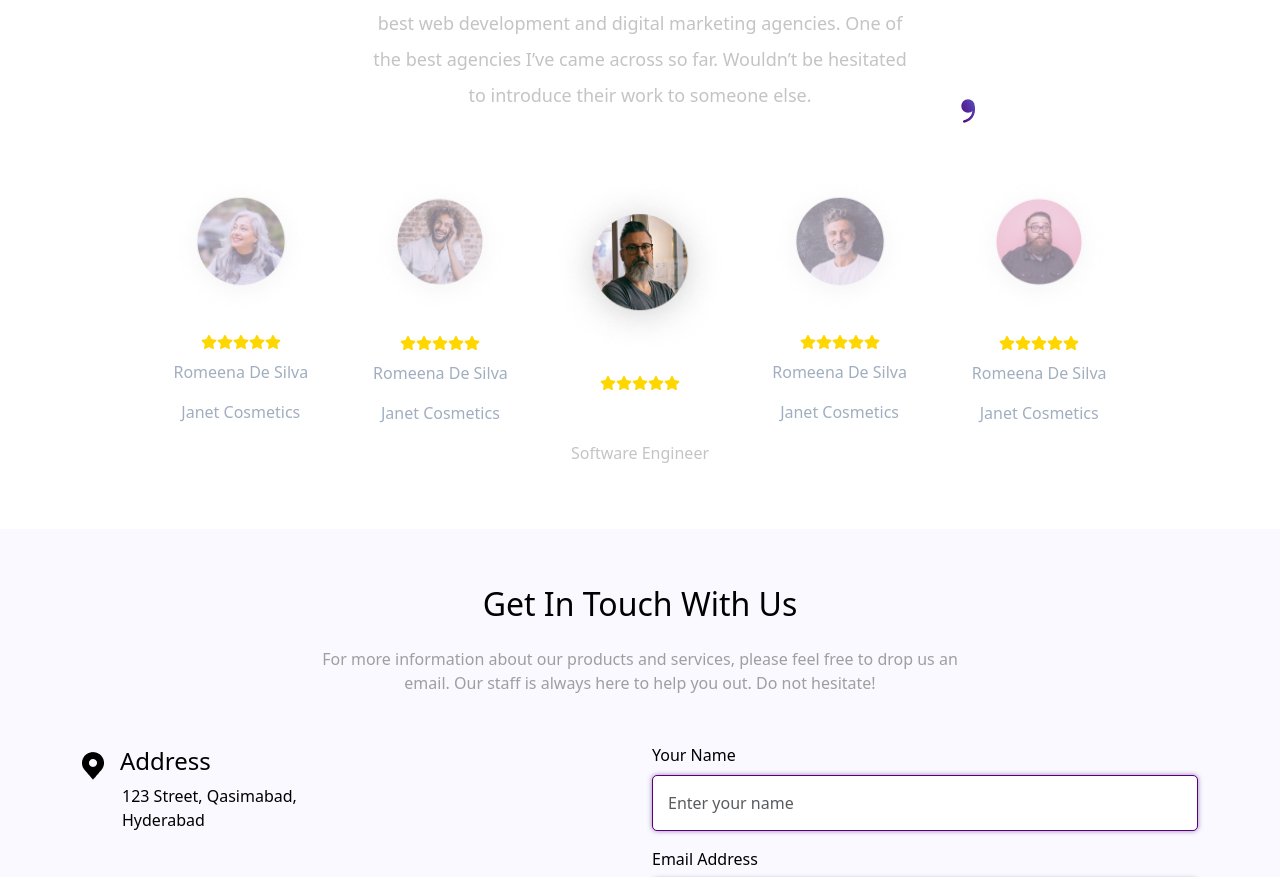
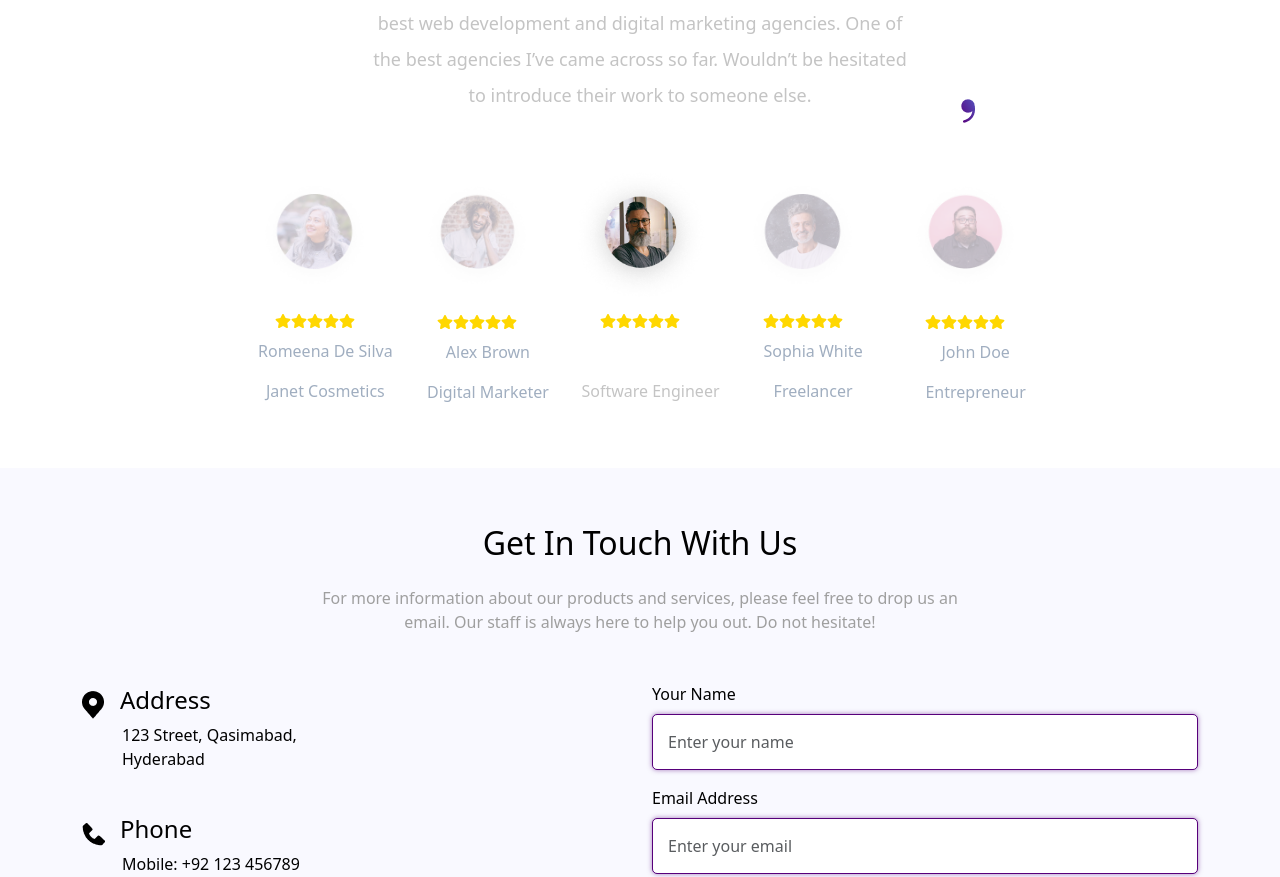
Before and after one commit to fahadmaqsood/flistechnologies-website, a React (Vite) app: page / in a window 1280 px wide. Shown: the part 3252-4129 px from the top of the page. Built offline with nearby package versions, Linux system fonts and the light colour scheme; the HTML template or start-up script is replaced by a standard one.

Commit message:
review updated

```diff
--- a/src/component/Home/Projects.jsx
+++ b/src/component/Home/Projects.jsx
@@ -1,5 +1,6 @@
 import React from 'react'
 import { Container, Row, Col, Button } from 'react-bootstrap'
+import { useNavigate } from 'react-router-dom'
 
 import logo1 from '../../imgs/guru.png'
 import logo2 from '../../imgs/fiver.png'
@@ -22,96 +23,91 @@ import p1 from '../../imgs/Rectangle 45.png'
 import p2 from '../../imgs/Rectangle 46.png'
 import p3 from '../../imgs/large.png'
 
+import { Swiper, SwiperSlide } from 'swiper/react'
 
-
-
-
-import { Swiper, SwiperSlide } from 'swiper/react';
-
-import 'swiper/css';
-
-
+import 'swiper/css'
 
 const Projects = () => {
+  const navigate = useNavigate()
   return (
-    <Container className="project-container">
-      <div className="half-circle"></div>
-      <Row className="mb-4 d-flex logoes">
+    <Container className='project-container'>
+      <div className='half-circle'></div>
+      <Row className='mb-4 d-flex logoes'>
         <Swiper
           slidesPerView={6}
           initialSlide={2.7}
           centeredSlides={true}
           spaceBetween={10}
-          className={"mySwiper"}
+          className={'mySwiper'}
         >
           {[logo1, logo2, logo3, logo4, logo5, logo6].map((logo, idx) => (
             <SwiperSlide>
               <Col
                 key={idx}
                 sm={2}
-                className="d-flex justify-content-center logo-container align-items-center"
+                className='d-flex justify-content-center logo-container align-items-center'
               >
                 <img
                   src={logo}
                   alt={`Logo ${idx + 1}`}
-                  className="img-fluid logos"
+                  className='img-fluid logos'
                 />
               </Col>
             </SwiperSlide>
           ))}
         </Swiper>
       </Row>
-      <Row className="mb-4">
-        <Col className="d-flex justify-content-center">
-          <h3 className="project-heading">Projects</h3>
+      <Row className='mb-4'>
+        <Col className='d-flex justify-content-center'>
+          <h3 className='project-heading'>Projects</h3>
         </Col>
       </Row>
       {/* Responsive Layout */}
-      <div className="d-sm-none">
-        <Row className="d-flex row-img">
-          <Col xs={12} sm={4} className="d-flex flex-column">
-            <Row className="d-flex mb-3">
-              <Col className="d-flex">
+      <div className='d-sm-none'>
+        <Row className='d-flex row-img'>
+          <Col xs={12} sm={4} className='d-flex flex-column'>
+            <Row className='d-flex mb-3'>
+              <Col className='d-flex'>
                 <img
                   src={p1}
-                  alt="Responsive Project 1"
-                  className="img-fluid rounded img-fixed"
-                  style={{ width: "109px", height: "106px" }}
+                  alt='Responsive Project 1'
+                  className='img-fluid rounded img-fixed'
+                  style={{ width: '109px', height: '106px' }}
                 />
               </Col>
             </Row>
-            <Row className="d-flex mb-3">
-              <Col className="d-flex">
+            <Row className='d-flex mb-3'>
+              <Col className='d-flex'>
                 <img
                   src={p2}
-                  alt="Responsive Project 2"
-                  className="img-fluid rounded img-fixed"
-                  style={{ width: "109px", height: "106px" }}
+                  alt='Responsive Project 2'
+                  className='img-fluid rounded img-fixed'
+                  style={{ width: '109px', height: '106px' }}
                 />
               </Col>
             </Row>
           </Col>
-          <Col xs={12} sm={8} className="d-flex p-large">
+          <Col xs={12} sm={8} className='d-flex p-large'>
             <img
               src={p3}
-              alt="Responsive Project Large"
-              className="img-fluid img-fixed"
-              style={{ width: "120px", height: "228px" }}
+              alt='Responsive Project Large'
+              className='img-fluid img-fixed'
+              style={{ width: '120px', height: '228px' }}
             />
           </Col>
         </Row>
       </div>
       {/* Desktop Layout */}
-      <div className="d-none d-sm-block px-5">
-        <Row className="align-items-stretch mb-4 project-sec">
-          <Col sm={4} className="d-flex flex-column">
+      <div className='d-none d-sm-block px-5'>
+        <Row className='align-items-stretch mb-4 project-sec'>
+          <Col sm={4} className='d-flex flex-column'>
             <Row>
               {[proj1, proj2, proj3, proj4].map((proj, idx) => (
-                <Col key={idx} sm={6} className="d-flex p-1">
+                <Col key={idx} sm={6} className='d-flex p-1'>
                   <img
                     src={proj}
                     alt={`Project ${idx + 1}`}
-                    className="img-fluid rounded img-fixed"
+                    className='img-fluid rounded img-fixed'
                   />
                 </Col>
               ))}
@@ -119,18 +115,18 @@ const Projects = () => {
           </Col>
           <Col
             sm={4}
-            className="d-flex justify-content-center align-items-center"
+            className='d-flex justify-content-center align-items-center'
           >
-            <img src={proj5} alt="Project 5" className="img-fluid img-fixed" />
+            <img src={proj5} alt='Project 5' className='img-fluid img-fixed' />
           </Col>
-          <Col sm={4} className="d-flex flex-column">
+          <Col sm={4} className='d-flex flex-column'>
             <Row>
               {[proj6, proj7, proj8, proj9].map((proj, idx) => (
-                <Col key={idx} sm={6} className="d-flex p-1">
+                <Col key={idx} sm={6} className='d-flex p-1'>
                   <img
                     src={proj}
                     alt={`Project ${idx + 6}`}
-                    className="img-fluid rounded img-fixed"
+                    className='img-fluid rounded img-fixed'
                   />
                 </Col>
               ))}
@@ -138,14 +134,15 @@ const Projects = () => {
           </Col>
         </Row>
       </div>
-      <Row className="mb-4">
-        <Col className="d-flex justify-content-center btn-pj">
-          <Button variant="primary">View More</Button>
+      <Row className='mb-4'>
+        <Col className='d-flex justify-content-center btn-pj'>
+          <Button variant='primary' onClick={() => navigate('/projects')}>
+            View More
+          </Button>
         </Col>
       </Row>
     </Container>
-  );
-};
-
+  )
+}
 
 export default Projects
--- a/src/component/Home/Reviews.jsx
+++ b/src/component/Home/Reviews.jsx
@@ -1,7 +1,6 @@
-import React from 'react'
-import { Container, Row, Col, Carousel } from 'react-bootstrap'
-import { FaStar } from 'react-icons/fa'
-import { FaArrowLeft, FaArrowRight } from 'react-icons/fa'
+import React, { useState } from 'react'
+import { Container, Row, Col } from 'react-bootstrap'
+import { FaStar, FaArrowLeft, FaArrowRight } from 'react-icons/fa'
 import person1 from '../../imgs/Group2(1).png'
 import person2 from '../../imgs/Group2(2).png'
 import person3 from '../../imgs/Group2.png'
@@ -12,6 +11,28 @@ import comma1 from '../../imgs/Group (1).png'
 import '../../css/Reviews.css'
 
 const Reviews = () => {
+  const [activeIndex, setActiveIndex] = useState(2) // Default active review in the center
+
+  const reviews = [
+    { img: person1, name: 'Romeena De Silva', position: 'Janet Cosmetics' },
+    { img: person2, name: 'Alex Brown', position: 'Digital Marketer' },
+    { img: person3, name: 'Imran Khan', position: 'Software Engineer' },
+    { img: person4, name: 'Sophia White', position: 'Freelancer' },
+    { img: person5, name: 'John Doe', position: 'Entrepreneur' },
+  ]
+
+  const handlePrev = () => {
+    setActiveIndex((prevIndex) =>
+      prevIndex === 0 ? reviews.length - 1 : prevIndex - 1
+    )
+  }
+
+  const handleNext = () => {
+    setActiveIndex((prevIndex) =>
+      prevIndex === reviews.length - 1 ? 0 : prevIndex + 1
+    )
+  }
+
   return (
     <Container className='text-center py-5 review-contain '>
       <div className='mb-4 simple-line'></div>
@@ -31,39 +52,28 @@ const Reviews = () => {
         <img src={comma1} alt='' className='right-comma' />
       </div>
 
-      <Carousel
-        interval={null}
-        prevIcon={
-          <div className='Icons'>
+      <div className='carousel-wrapper'>
+        <div className='Icons prev-icon' onClick={handlePrev}>
           <FaArrowLeft style={{ color: 'white', fontSize: '1.5rem' }} />
         </div>
-        }
-        nextIcon={
-          <div className='Icons'>
-            <FaArrowRight style={{ color: 'white', fontSize: '1.5rem' }} />
-          </div>
-        }
-        indicators={false}
-        style={{ border: 'none', boxShadow: 'none' }}
-      >
-        <Carousel.Item className='carousel'>
         <Row className='justify-content-center no-gutters'>
-            {[person1, person2, person3, person4, person5].map(
-              (person, index) => (
+          {reviews.map((review, index) => (
             <Col
               key={index}
               md={2}
-                  className='review-col text-center' // Add custom class for styling
+              className={`review-col text-center ${
+                index === activeIndex ? 'active-review' : ''
+              }`}
             >
               <img
-                    src={person}
+                src={review.img}
                 alt={`Person ${index + 1}`}
                 className={`rounded-circle ${
-                      index === 2 ? 'large-img' : ''
-                    }`} // Add a class for person3
-                    width={index === 2 ? '190' : '140'}
-                    height={index === 2 ? '190' : '140'}
-                    style={{ objectFit: 'cover' }} // Ensures images fit properly
+                  index === activeIndex ? 'bright-img' : ''
+                }`}
+                width={index === activeIndex ? '190' : '140'}
+                height={index === activeIndex ? '190' : '140'}
+                style={{ objectFit: 'cover' }}
               />
               <div className='my-2 stats'>
                 <FaStar color='gold' />
@@ -72,18 +82,21 @@ const Reviews = () => {
                 <FaStar color='gold' />
                 <FaStar color='gold' />
               </div>
-                  <p className={index === 2 ? 'highlightedparagraph' : ''}>
-                    {index === 2 ? 'Imran Khan' : 'Romeena De Silva'}
+              <p
+                className={index === activeIndex ? 'highlightedparagraph' : ''}
+              >
+                {review.name}
               </p>
-                  <p className={index === 2 ? 'paragraph' : ''}>
-                    {index === 2 ? 'Software Engineer' : 'Janet Cosmetics'}
+              <p className={index === activeIndex ? 'paragraph' : ''}>
+                {review.position}
               </p>
             </Col>
-              )
-            )}
+          ))}
         </Row>
-        </Carousel.Item>
-      </Carousel>
+        <div className='Icons next-icon' onClick={handleNext}>
+          <FaArrowRight style={{ color: 'white', fontSize: '1.5rem' }} />
+        </div>
+      </div>
     </Container>
   )
 }
--- a/src/css/ProductModal.css
+++ b/src/css/ProductModal.css
@@ -53,8 +53,8 @@
 
 .overlay-text {
   position: absolute; /* Position the text absolutely */
-  bottom: -40px; /* Move to 50% from the top */
-  left: 50%; /* Center horizontally */
+  bottom: -50px;
+  left: 50%;
   transform: translate(-50%, -50%); /* Perfect center alignment */
   width: 340px;
   height: 60px;
--- a/src/css/Reviews.css
+++ b/src/css/Reviews.css
@@ -96,8 +96,36 @@
 }
 
 .review-col p {
+  width: 150px;
   color: #a0aec0;
   font-size: 1rem;
+}
+.active-review .bright-img {
+  opacity: 1;
+  transform: scale(1.1);
+  transition: all 0.3s ease;
+}
+
+.review-col img {
+  opacity: 0.6;
+  transition: all 0.3s ease;
+}
+
+.highlightedparagraph {
+  font-weight: bold;
+  color: #000;
+}
+
+.review-col .paragraph {
+  font-weight: normal;
+  color: #666;
+}
+
+.carousel-wrapper {
+  display: flex;
+  align-items: center;
+  justify-content: space-between;
+  margin-top: 2rem;
 }
 
 @media only screen and (max-width: 768px) {
@@ -229,7 +257,7 @@
     width: 17px;
     height: 17px;
     margin-bottom: -3rem;
-    margin-left: -2rem;
+    margin-left: 0rem;
     border-radius: 50%;
     position: relative;
   }
```
Lines whose indentation alone changed are shown as unchanged.
